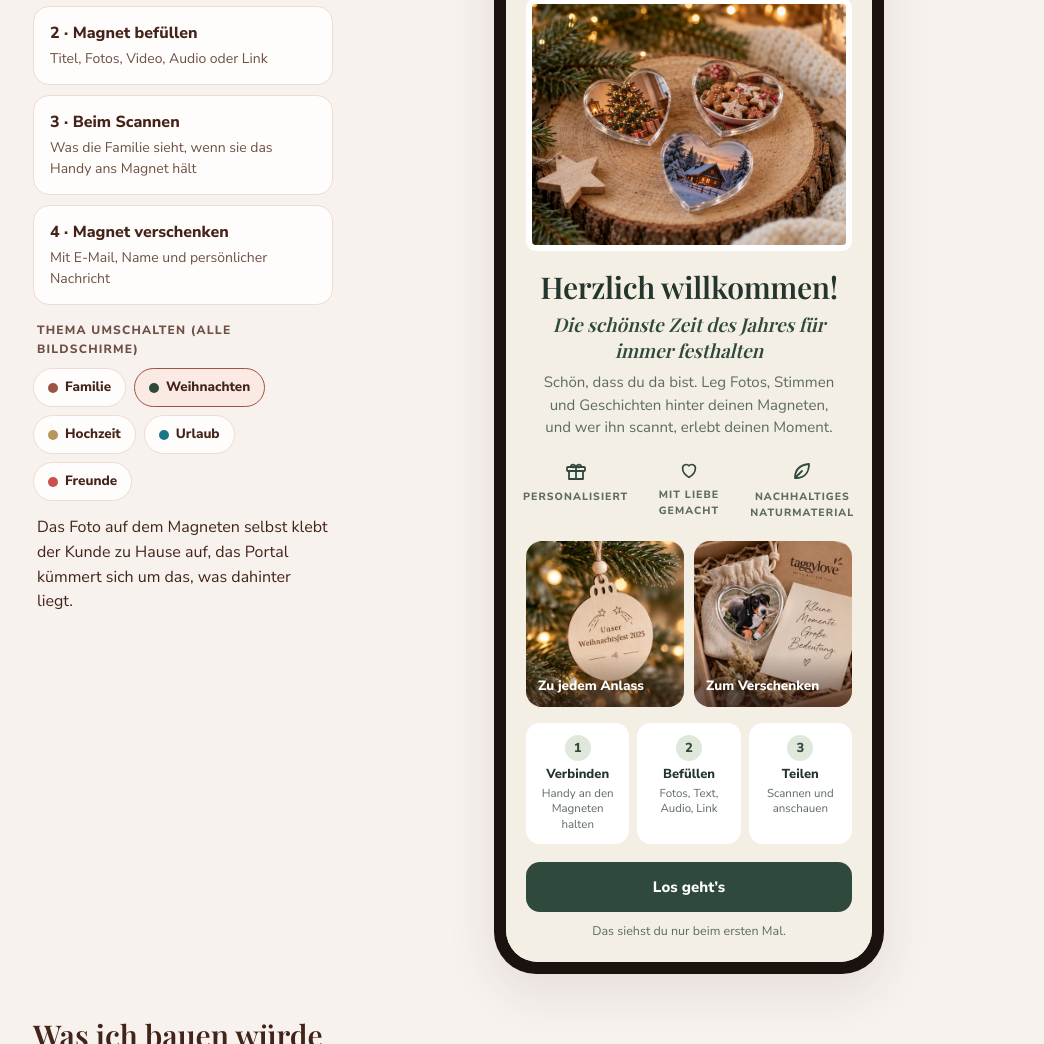
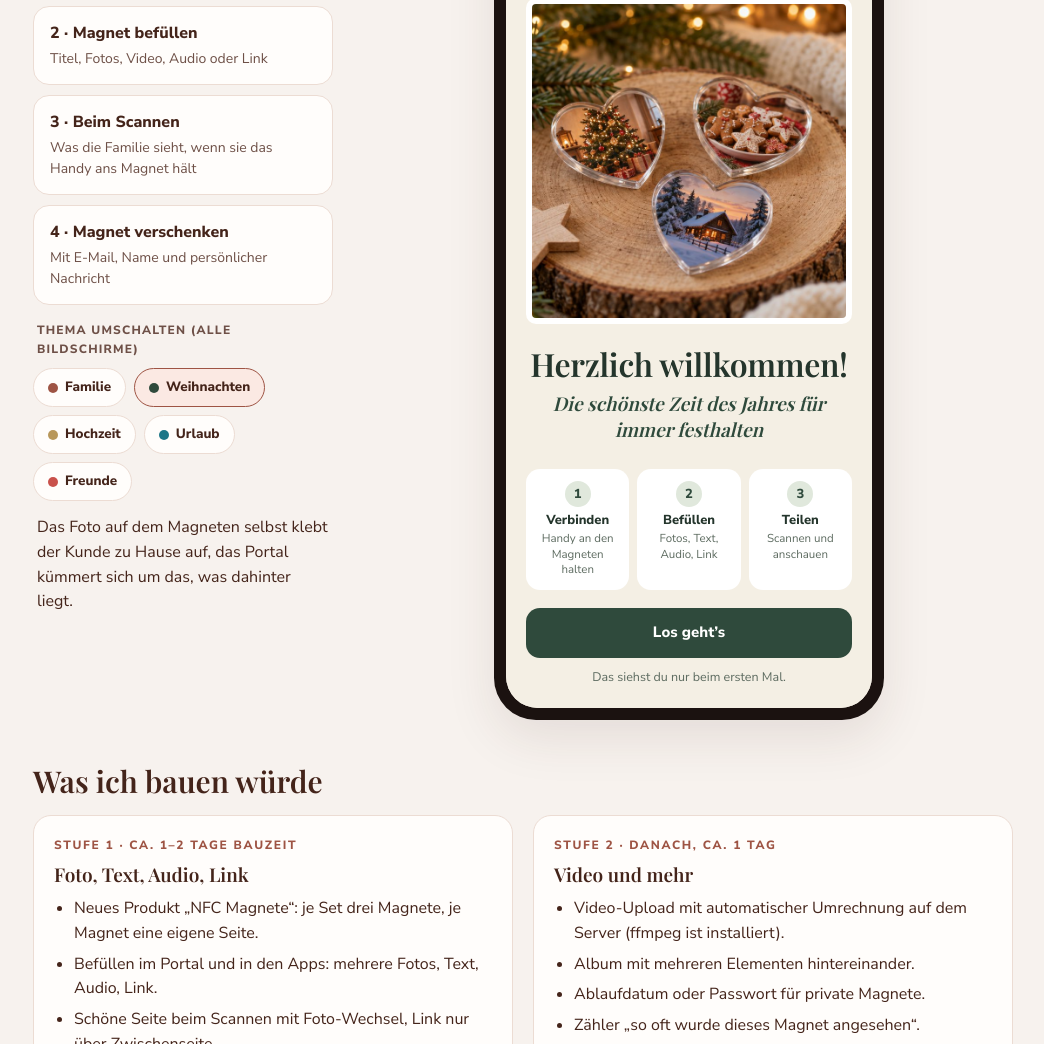
Before and after one commit to andijegg/taggylove-prototyp, a plain HTML site: page magnete/index.html in a window 1280 px wide. Shown: the part 895-1939 px from the top of the page, without its empty margins (117-1161 px from the left). Drawn offline with nearby package versions, Linux system fonts and the light colour scheme; a web font is replaced by a local one.

Commit message:
Magnete-Prototyp: Startseite schlanker (ohne Werte-Zeile, Fließtext und Kacheln, größeres Titelbild)
Co-Authored-By: Claude Fable 5.2 <noreply@anthropic.com>

```diff
--- a/magnete/index.html
+++ b/magnete/index.html
@@ -249,6 +249,12 @@ th{font-size:12px;letter-spacing:.08em;text-transform:uppercase;color:var(--leis
 .bild[data-thema="freunde"] .scan .zaehler{background:#b8443f;transform:rotate(4deg)}
 .bild[data-thema="freunde"] .scan .streifen{padding-top:20px}
 .bild[data-thema="freunde"] .scan h4{font-size:28px;display:inline;background:linear-gradient(transparent 60%,#ffd9a0 60%);align-self:flex-start}
+
+/* Startseite schlanker (Sina, 15.11.): kein Werte-Block, kein Fließtext, dafür größeres Titelbild */
+.w-held{aspect-ratio:1/1}
+.w-text{padding-top:22px;gap:10px}
+.w-text .gruss{font-size:32px}
+.w-schritte{padding-top:22px}
 </style>
 </head><body>
 
@@ -296,16 +302,7 @@ th{font-size:12px;letter-spacing:.08em;text-transform:uppercase;color:var(--leis
             <div class="w-text">
               <span class="gruss">Herzlich willkommen!</span>
               <span class="zitat" id="wZitat">Besondere Momente für immer festhalten</span>
-              <p>Schön, dass du da bist. Leg Fotos, Stimmen und Geschichten hinter deinen Magneten, und wer ihn scannt, erlebt deinen Moment.</p>
-            </div>
-            <div class="w-werte">
-              <div><svg width="24" height="24" viewBox="0 0 24 24" fill="none" stroke="currentColor" stroke-width="1.8" stroke-linecap="round" stroke-linejoin="round" aria-hidden="true"><rect x="3" y="8" width="18" height="4" rx="1"/><path d="M5 12v8h14v-8M12 8v12M12 8c-1.500-3-5-3-5-1s3.500 1 5 1zm0 0c1.500-3 5-3 5-1s-3.500 1-5 1z"/></svg>Personalisiert</div>
-              <div><svg width="22" height="22" viewBox="0 0 24 24" fill="none" stroke="currentColor" stroke-width="1.8" stroke-linecap="round" stroke-linejoin="round" aria-hidden="true"><path d="M12 20s-7-4.4-7-10a4 4 0 0 1 7-2.6A4 4 0 0 1 19 10c0 5.600-7 10-7 10z"/></svg>Mit Liebe gemacht</div>
-              <div><svg width="24" height="24" viewBox="0 0 24 24" fill="none" stroke="currentColor" stroke-width="1.8" stroke-linecap="round" stroke-linejoin="round" aria-hidden="true"><path d="M5 19c0-8 5-13 14-14 0 9-5 14-13 14M5 19l7-7"/></svg>Nachhaltiges Naturmaterial</div>
-            </div>
-            <div class="w-kacheln">
-              <figure><img src="img/anhaenger.jpg" alt="Holzanhänger „Unser Weihnachtsfest“"><figcaption>Zu jedem Anlass</figcaption></figure>
-              <figure><img src="img/geschenkbox.jpg" alt="Herz-Magnet in der Geschenkbox"><figcaption>Zum Verschenken</figcaption></figure>
+
             </div>
             <ul class="w-schritte">
               <li><span class="n">1</span><b>Verbinden</b><span class="t">Handy an den Magneten halten</span></li>
```
